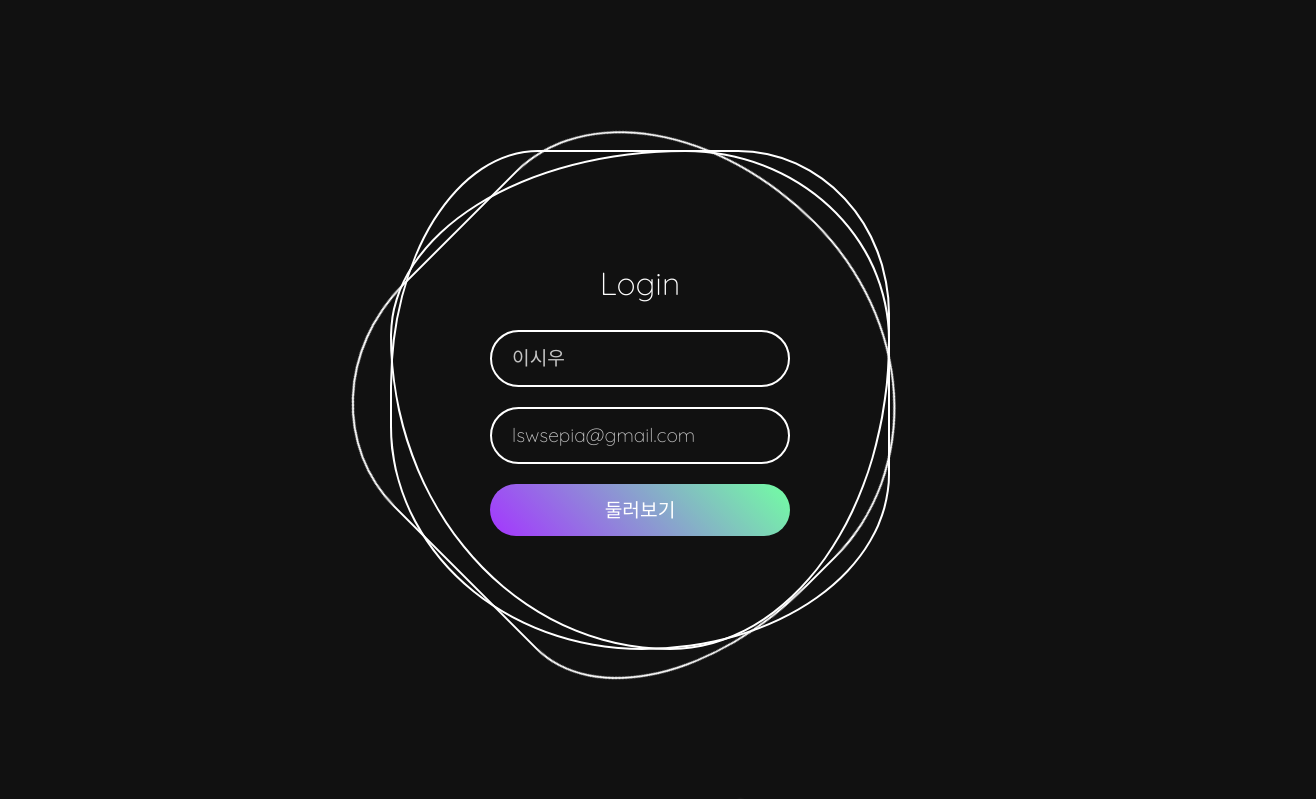
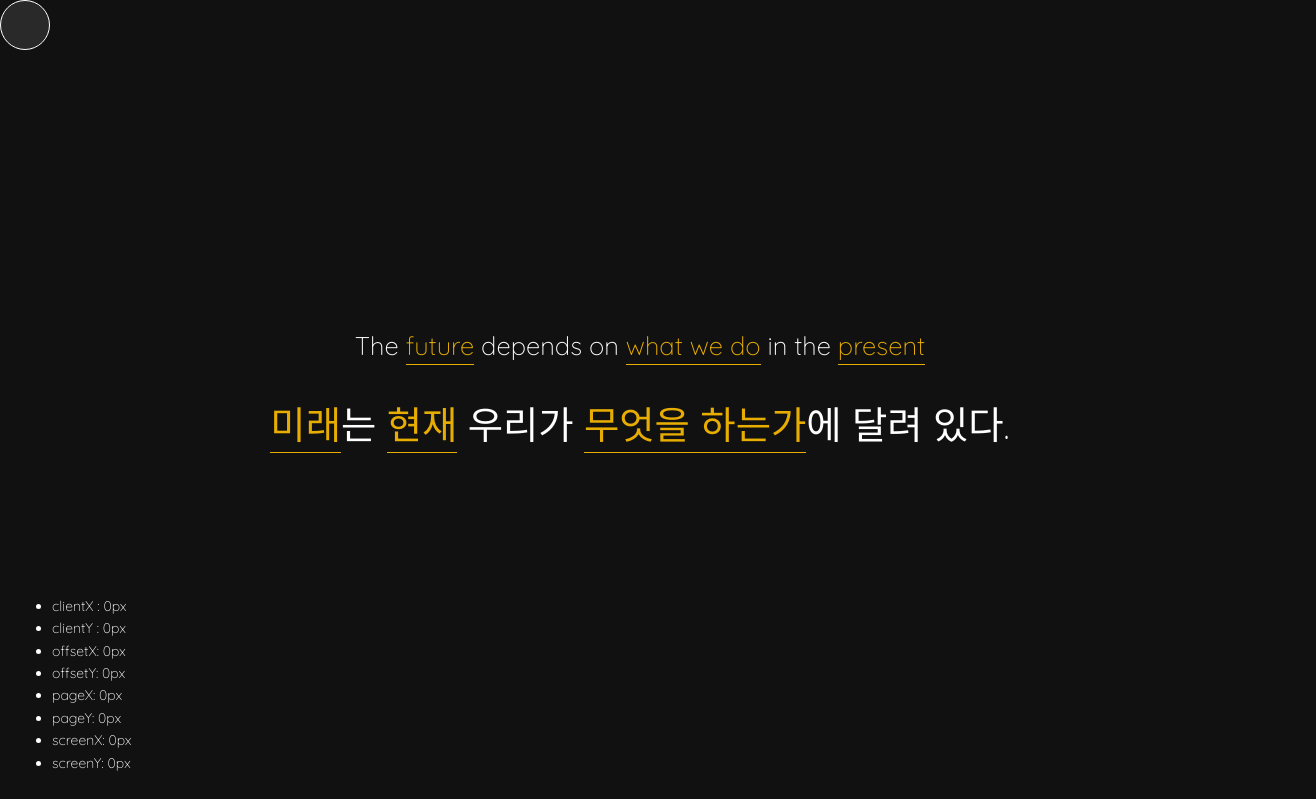
Before and after one commit to lswdev/portfolio, a Vue app: page /effect in a window 1280 px wide. Shown: the top 799 px of the page, 1316 px wide, since content can reach past the window. Built offline with nearby package versions, Linux system fonts and the light colour scheme.

Commit message:
1. vue-router 4.3.2  >> 3.5.3 2. EffectView 컴포넌트 추가

```diff
--- a/package.json
+++ b/package.json
@@ -14,7 +14,7 @@
     "chart.js": "^4.4.2",
     "core-js": "^3.8.3",
     "vue": "^2.7.16",
-    "vue-router": "^4.3.2",
+    "vue-router": "^3.5.3",
     "vuex": "^3.6.2"
   },
   "devDependencies": {
--- a/src/App.vue
+++ b/src/App.vue
@@ -1,15 +1,13 @@
 <template>
   <div id="app">
-    <Main></Main>
+    <router-view></router-view>
   </div>
 </template>
 
 <script>
-import Main from '@/views/Main.vue'
 export default {
-  components: { Main },
   data:() => ({
-    main: false,
+
   }),
 }
 </script>
--- a/src/assets/app.css
+++ b/src/assets/app.css
@@ -9,6 +9,7 @@ body {
   background: #111;
   overflow-y: auto;
   overflow-x: hidden;
+  /*cursor: url("./images/ico-circle-25.png")5 5, auto;*/
 }
 
 /* animation */
@@ -102,7 +103,7 @@ body {
   background: #0078ff;
   background: linear-gradient(45deg, #a435ff, #72ffa3);
   border: none;
-  cursor: pointer;
+  transition: 0.3s ease all;
 }
 .login .inputBx input::placeholder {
   color: rgba(255, 255, 255, 0.75);
--- a/src/main.js
+++ b/src/main.js
@@ -7,7 +7,7 @@ import 'bootstrap/dist/css/bootstrap.min.css'
 import 'bootstrap-vue/dist/bootstrap-vue.css'
 
 import './assets/app.css'
-import '@/components/Snow'
+// import '@/components/Snow'
 
 import App from './App.vue'
 Vue.config.productionTip = false
--- a/src/routes/routes.js
+++ b/src/routes/routes.js
@@ -1,14 +1,24 @@
+/* eslint-disable */
+import Vue from "vue";
+import VueRouter from "vue-router";
+// import { store } from "@/store/index.js";
 
-// import Vue from 'vue'
-// import VueRouter from 'vue-router';
+Vue.use(VueRouter);
 
-
-export const router = {
+export const router = new VueRouter({
   mode: 'history',
   routes: [
     {
-      path: '/main',
-      components:() => import('@/views/Main.vue')
+      path: '/intro',
+      name: 'intro',
+      component: () => import('@/views/Intro.vue'),
+    },{
+      path: '/effect',
+      name: 'effect',
+      component: () => import('@/views/EffectView.vue'),
+    },{
+      path: '/',
+      redirect: '/intro'
     },
   ]
-};
+});
--- /dev/null
+++ b/src/views/EffectView.vue
@@ -0,0 +1,206 @@
+<style scoped>
+/* mouseType */
+.mouse__wrap {
+  width: 100%;
+  height: 100vh;  /* vw를 사용하면 스크롤이 생기므로vh로 작업 */
+  display: flex;
+  align-items: center;
+  justify-content: center;
+  flex-direction: column;
+  color: #fff;
+  overflow: hidden;
+  cursor: none; /* 커서를 해당 영역에서 안보이게 한다. */
+}
+.mouse__wrap p {
+  font-size: 2vw;
+  line-height: 2;
+  font-weight: 200;
+}
+.mouse__wrap p:last-child {
+  font-size: 3vw;
+  font-weight: 300;
+}
+.mouse__wrap p span {
+  padding-bottom: 3px;
+  border-bottom: 0.1vw solid #e7ad00;
+  color: #e7ad00;
+}
+
+@media (max-width: 800px) {
+  .mouse__wrap p {
+    padding: 0 20px;
+    font-size: 24px;
+    line-height: 1.5;
+    text-align: center;
+    margin-bottom: 10px;
+  }
+  .mouse__wrap p:last-child {
+    font-size: 40px;
+    line-height: 1.5;
+    text-align: center;
+    word-break: keep-all;
+  }
+}
+
+/* mouse__cursor */
+.mouse__cursor {
+  position: absolute;
+  left: 0;
+  top: 0;
+  width: 50px;
+  height: 50px;
+  border-radius: 50%;
+  border: 1px solid #fff;
+  background-color: rgba(255,255,255,0.1);
+  user-select: none; /* 커서 이벤트 발생하지 않게 함. (선택되지 않게 함.) */
+  pointer-events: none;
+  /* perspective: 400px;
+  transform-style: preserve-3d; */
+  transition: background-color 0.3s, border-color 0.3s, transform 0.6s, border-radius 0.3s;
+}
+.mouse__cursor.style1 {
+  background-color: rgba(77, 49, 18, 0.4);
+  border-color: #e7ad00;
+  border-radius: 0;
+}
+.mouse__cursor.style2 {
+  background-color: rgba(24, 58, 78, 0.4);
+  border-color: #008be7;
+  transform: scale(2) rotateY(720deg);
+}
+.mouse__cursor.style3 {
+  background-color: rgba(77, 49, 18, 0.4);
+  border-color: #e7ad00;
+  transform: scale(5) skew(10deg);
+}
+.mouse__cursor.style4 {
+  background-color: rgba(53, 23, 65, 0.4);
+  border-color: #ad66ba;
+  transform: scale(10);
+}
+.mouse__cursor.style5 {
+  background-color: rgba(24, 58, 78, 0.4);
+  border-color: #008be7;
+  transform: scale(1);
+}
+.mouse__cursor.style6 {
+  background-color: rgba(145, 46, 86, 0.4);
+  border-color: #f586af;
+  border-radius: 0;
+  transform: scale(3) rotateX(545deg) skew(10deg);
+}
+
+/*  .mouse__info */
+.mouse__info {
+  position: absolute;
+  left: 20px;
+  bottom: 10px;
+  font-size: 14px;
+  line-height: 1.6;
+  color: #fff;
+}
+</style>
+
+<template>
+  <div>
+    <main id="main">
+      <section id="mouseType01">
+        <div class="mouse__cursor"></div>
+        <div class="mouse__wrap">
+          <p>The <span class="style1">future</span> depends on <span class="style2">what we do</span> in the <span class="style3">present</span></p>
+          <p><span class="style4">미래</span>는 <span class="style5">현재</span> 우리가 <span class="style6">무엇을 하는가</span>에 달려 있다.</p>
+        </div>
+      </section>
+
+      <div class="mouse__info">
+        <ul>
+          <li>clientX : <span class="clientX">0</span>px</li>
+          <li>clientY : <span class="clientY">0</span>px</li>
+          <li>offsetX: <span class="offsetX">0</span>px</li>
+          <li>offsetY: <span class="offsetY">0</span>px</li>
+          <li>pageX: <span class="pageX">0</span>px</li>
+          <li>pageY: <span class="pageY">0</span>px</li>
+          <li>screenX: <span class="screenX">0</span>px</li>
+          <li>screenY: <span class="screenY">0</span>px</li>
+        </ul>
+      </div>
+    </main>
+  </div>
+</template>
+
+<script>
+export default {
+  mounted() {
+    this.addEventListeners();
+  },
+  methods: {
+    addEventListeners() {
+      //커서 위치 좌표 값
+      window.addEventListener("mousemove", (event) => {
+        document.querySelector(".clientX").innerText = event.clientX; //브라우저 기준
+        document.querySelector(".clientY").innerText = event.clientY;
+        document.querySelector(".offsetX").innerText = event.offsetX; //요소 기준
+        document.querySelector(".offsetY").innerText = event.offsetY;
+        document.querySelector(".pageX").innerText = event.pageX; //문서 기준
+        document.querySelector(".pageY").innerText = event.pageY;
+        document.querySelector(".screenX").innerText = event.screenX; //디바이스 기준
+        document.querySelector(".screenY").innerText = event.screenY;
+      });
+
+      const cursor = document.querySelector(".mouse__cursor"); //지역 변수(함수안)는 이벤트가 작동 X 전역변수로 해야 이벤트가 작동되기 때문에 전역 변수로 작업.
+
+      //커서 영역 정하기
+      window.addEventListener("mousemove", (e) => {
+
+        cursor.style.left = e.clientX -25 + "px";
+        cursor.style.top = e.clientY -25  + "px";
+      });
+      // for문 : 마우스 커서 이벤트 작동시키기
+      // for문 식 쓰고 반복되는 실행문 쓰기 - 그 뒤 숫자 지우고 i로 변경하기
+      for(let i=1; i<=6; i++){
+        document.querySelector(".style"+ i).addEventListener("mouseover", () => {
+          cursor.classList.add("style" + i);
+        });
+        document.querySelector(".style"+ i).addEventListener("mouseout", () => {
+          cursor.classList.remove("style"+ i);
+        });
+      }
+
+      // forEach() : 마우스 커서 이벤트 작동시키기
+      const num = [1,2,3,4,5,6];
+      num.forEach(el => {
+        document.querySelector(".style"+ el).addEventListener("mouseover", () => {
+          cursor.classList.add("style" + el);
+        });
+        document.querySelector(".style"+ el).addEventListener("mouseout", () => {
+          cursor.classList.remove("style"+ el);
+        });
+      });
+
+      // forEach() : 마우스 커서 이벤트 작동시키기
+      document.querySelectorAll(".mouse__wrap span").forEach((span, num) => {
+        span.addEventListener("mouseover", () => {
+          cursor.classList.add("style" + (num+1));
+        });
+        span.addEventListener("mouseout", () => {
+          cursor.classList.remove("style" + (num+1));
+        });
+      });
+
+      // getAttribute : 마우스 커서 이벤트 작동시키기
+      document.querySelectorAll('.mouse__wrap span').forEach((span) => {
+        const attr = span.getAttribute('class');
+        span.addEventListener("mouseover", () => {
+          const cursor = document.querySelector('.mouse__cursor');
+          cursor.classList.add(attr);
+        });
+        span.addEventListener("mouseout", () => {
+          const cursor = document.querySelector('.mouse__cursor');
+          cursor.classList.remove(attr);
+        });
+      });
+    }
+  }
+}
+
+</script>
--- a/src/views/Main.vue
+++ b/src/views/Intro.vue
@@ -17,10 +17,6 @@
         <div class="inputBx">
           <input type="submit" value="둘러보기">
         </div>
-<!--        <div class="links">-->
-<!--          <a href="#">Forget Password</a>-->
-<!--          <a href="#">Signup</a>-->
-<!--        </div>-->
       </div>
     </div>
     <!--ring ends-->
```
Also changed, not shown: 1 other file (tests, documents, lock files or other folders).
